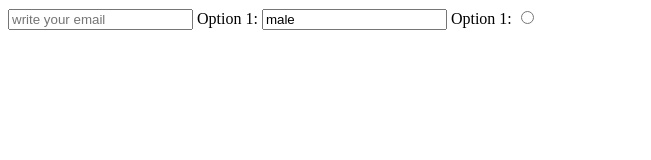
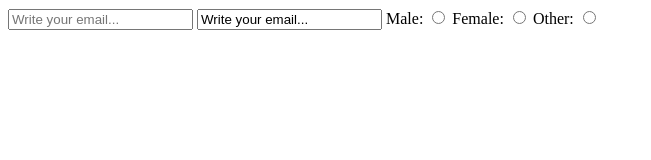
Before and after one commit to hkl-iii/html_form, a plain HTML site: page index.html in a window 1280 px wide. Shown: the whole page, without its empty margins (0-651 px from the left). Drawn offline with Linux system fonts and the light colour scheme.

Commit message:
fixed up the inputs

```diff
--- a/index.html
+++ b/index.html
@@ -9,9 +9,11 @@
 <body>
 
     <form>
-        <input type="text" name="email" placeholder="write your email">
-        Option 1: <input type="text" name="gender" value="male">
-       Option 1: <input type="radio" name="gender" value="Option1">
+        <input type="text" name="email" placeholder="Write your email...">
+        <input type="text" name="email" value="Write your email...">
+        Male: <input type="radio" name="gender" value="Male">
+       Female: <input type="radio" name="gender" value="Female">
+       Other: <input type="radio" name="gender" value="Other">
     </form>
 
 </body>
```
